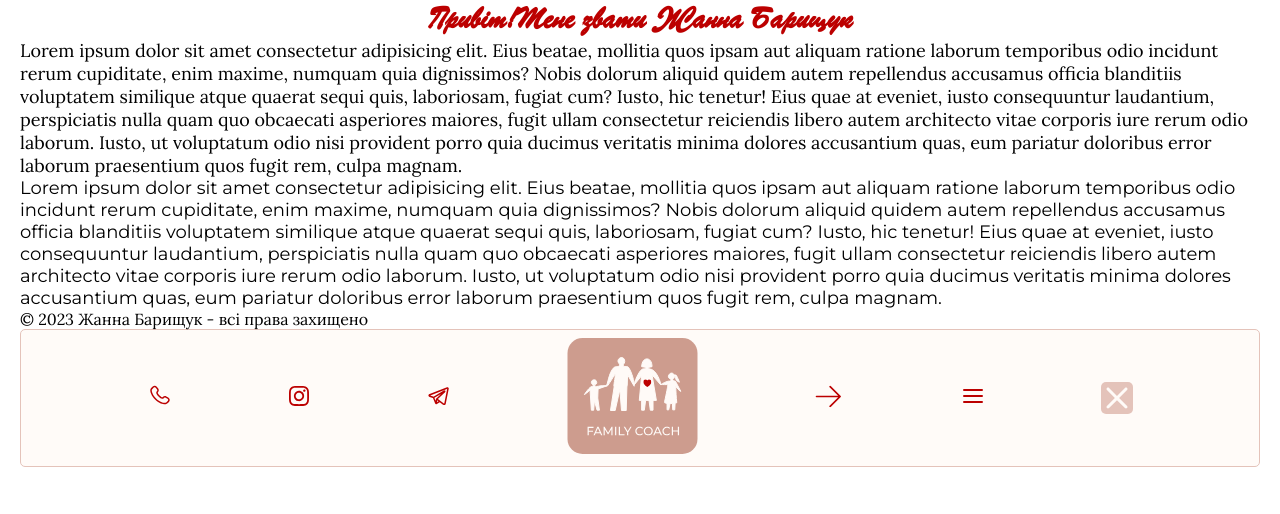
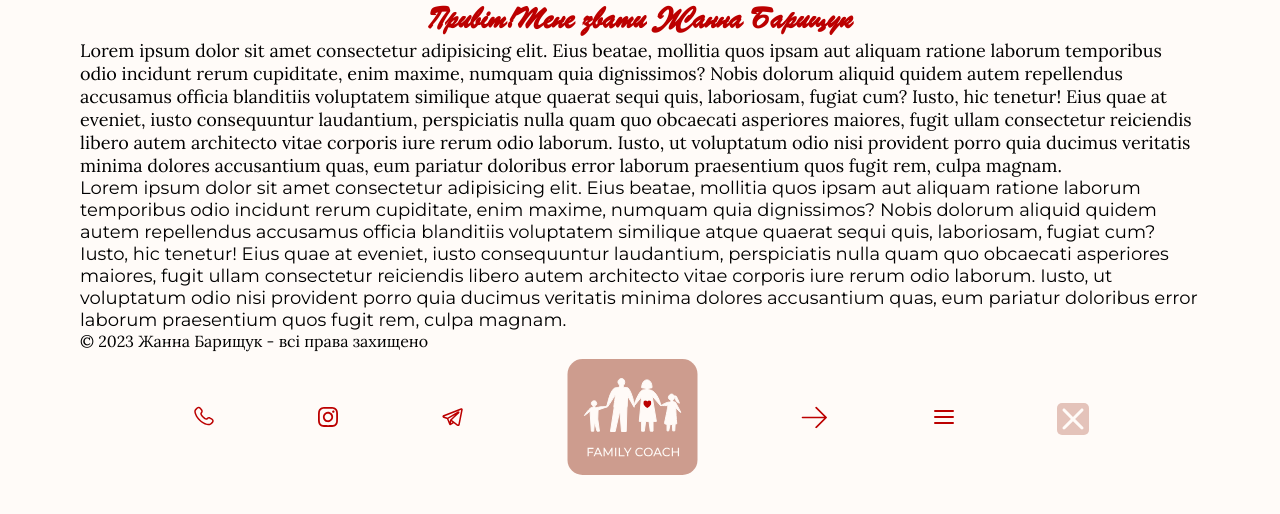
Before and after one commit to Iryna-Artymuk/family_coach_frontEnd, a React (Vite) app: page / in a window 1280 px wide. Shown: the top 514 px of the page. Built offline with nearby package versions, Linux system fonts and the light colour scheme.

Commit message:
style(index.scss): add background to body

```diff
--- a/src/components/Container/Container.module.scss
+++ b/src/components/Container/Container.module.scss
@@ -1,9 +1,9 @@
 .Container {
   margin: 0 auto;
   width: 100vw;
-  max-width: 1280px;
+  max-width: 1400px;
   padding: 0 10px;
-  @media screen and (min-width: 1280px) {
-    padding: 0 20px;
+  @media screen and (min-width: 1240px) {
+    padding: 0 80px;
   }
 }
--- a/src/index.scss
+++ b/src/index.scss
@@ -30,6 +30,7 @@ body {
   min-height: 100vh;
   min-width: 320px;
   font-family: 'Lora', sans-serif;
+  background: $white;
 }
 
 h1,
--- a/src/pages/main/HomePage/HomePage.module.scss
+++ b/src/pages/main/HomePage/HomePage.module.scss
@@ -39,10 +39,8 @@
   align-items: center;
 
   padding: 8px 10px;
-  border: 1px solid $accent;
+
   border-radius: 5px;
-
-  background: $white;
 
   // li svg {
   //   width: 20px;
```
